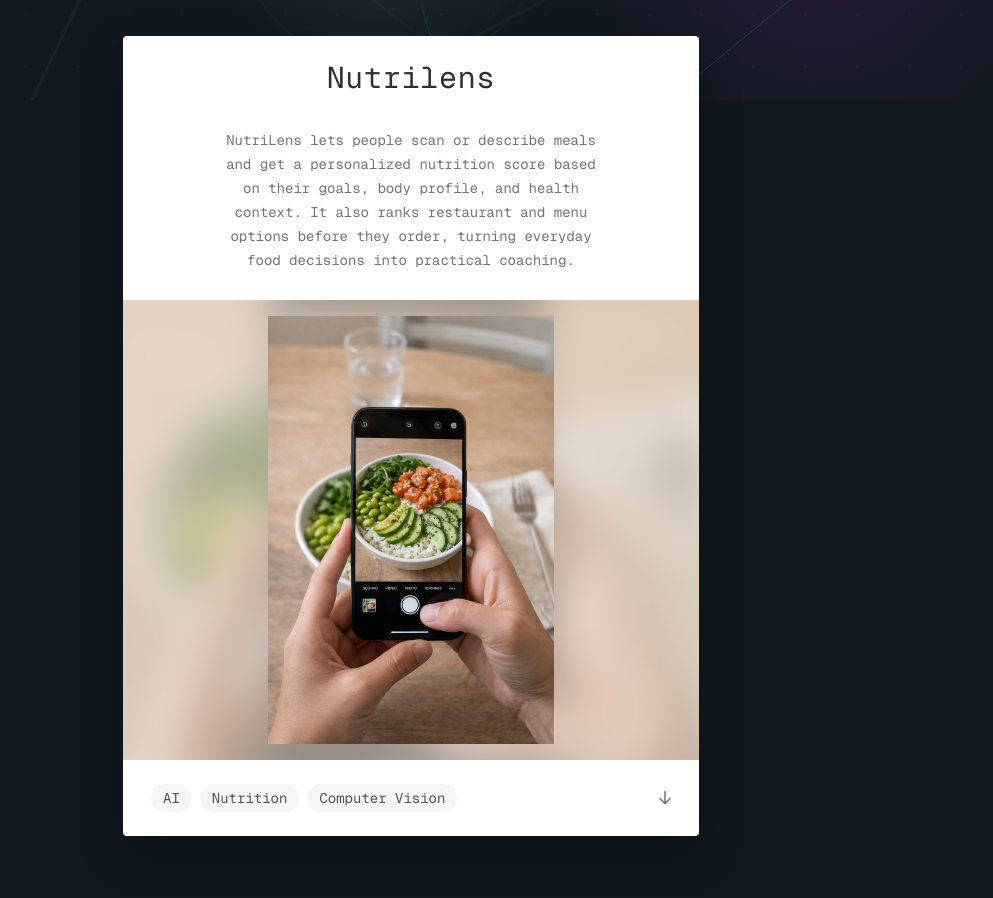
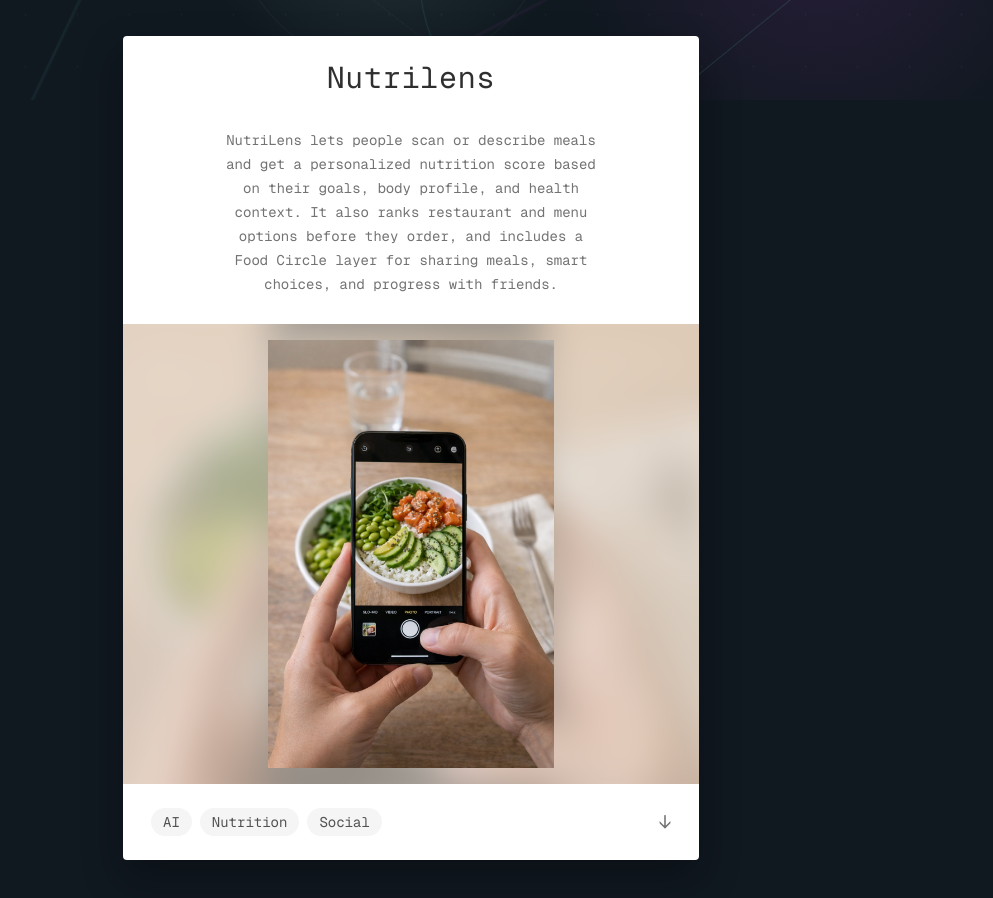
Before and after one commit to omriweinsteinPersonal/omriweinstein-website, a Next.js app: page / in a window 1280 px wide. Shown: the part 700-1598 px from the top of the page, without its empty margins (229-1222 px from the left). Built offline with nearby package versions, Linux system fonts and the light colour scheme.

Commit message:
Mention NutriLens social layer

```diff
--- a/app/page.tsx
+++ b/app/page.tsx
@@ -4,9 +4,9 @@ const projects = [
   {
     name: "Nutrilens",
     description:
-      "NutriLens lets people scan or describe meals and get a personalized nutrition score based on their goals, body profile, and health context. It also ranks restaurant and menu options before they order, turning everyday food decisions into practical coaching.",
+      "NutriLens lets people scan or describe meals and get a personalized nutrition score based on their goals, body profile, and health context. It also ranks restaurant and menu options before they order, and includes a Food Circle layer for sharing meals, smart choices, and progress with friends.",
     url: "https://nutrilens.omriweinstein.com",
-    tags: ["AI", "Nutrition", "Computer Vision"],
+    tags: ["AI", "Nutrition", "Social"],
   },
 ];
 
```
